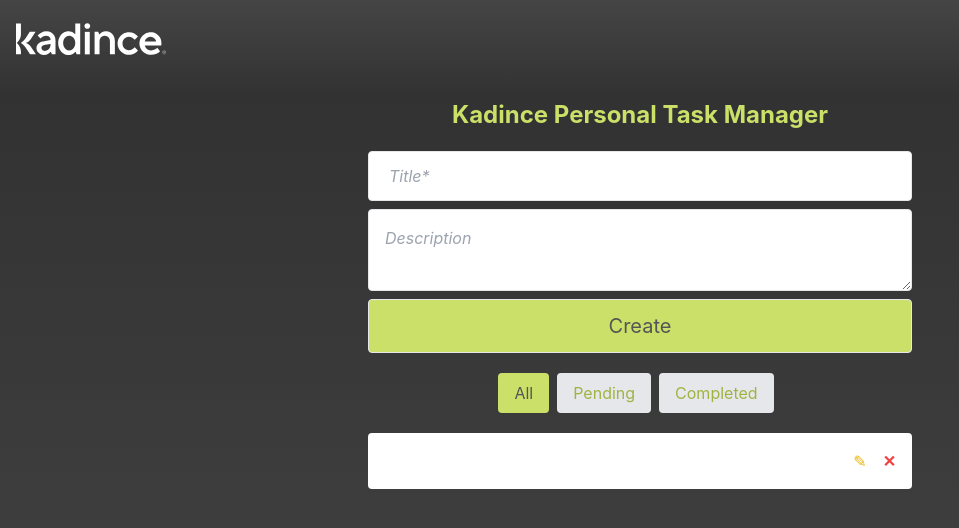
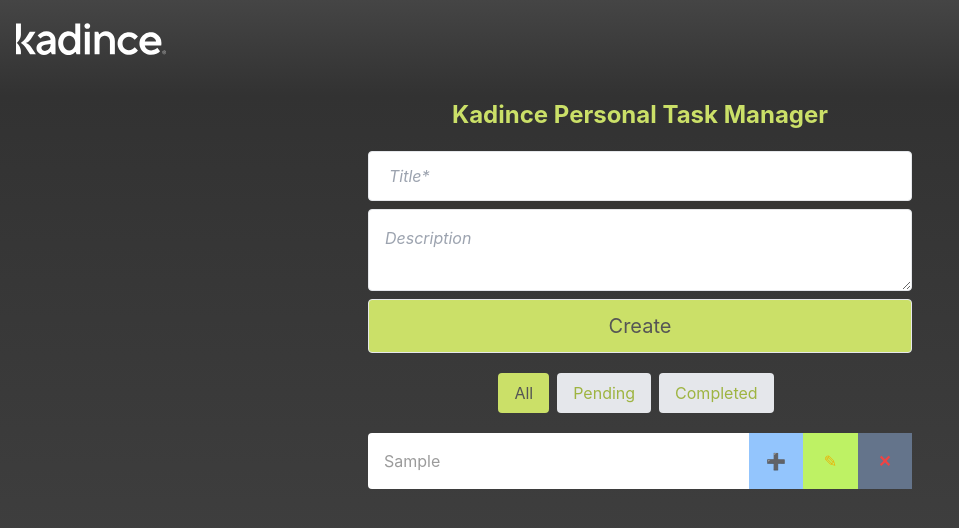
Before and after one commit to 1lucascq/todo-kadince, a React (Create React App) app: page / in a window 1280 px wide. Both pictures are taken after typing "Sample", "Sample" into the empty fields and a click on the button "Create". Shown: the top 528 px of the page, without its empty margins (0-959 px from the left). Built offline with nearby package versions, Linux system fonts and the light colour scheme.

Commit message:
reafactor: update TodoItem component
- Now it uses Modal and TodoForm for editing
- New modal to confirm code deletion
- Enhance general code readability

```diff
--- a/src/components/TodoItem.tsx
+++ b/src/components/TodoItem.tsx
@@ -1,5 +1,7 @@
-import React, { useState, useRef, useEffect, useCallback } from 'react';
+import React, { useState } from 'react';
 import { ITodoItemProps } from '../lib/types';
+import Modal from './Modal';
+import TodoForm from './TodoForm';
 
 const TodoItem: React.FC<ITodoItemProps> = ({
     index,
@@ -8,93 +10,123 @@
     editTodo,
     deleteTodo,
 }) => {
-    const [isEditing, setIsEditing] = useState(false);
-    const [newTodoText, setNewTodoText] = useState(todo.text);
-    const inputRef = useRef<HTMLTextAreaElement>(null);
-
-	useEffect(() => {
-        if (isEditing && inputRef.current) {
-            inputRef.current.focus();
-        }
-    }, [isEditing]);
+    const [isExpanded, setIsExpanded] = useState(false);
+    const [isModalOpen, setIsModalOpen] = useState(false);
+    const [isDeleteModalOpen, setIsDeleteModalOpen] = useState(false);
 
 	const handleEdit = () => {
-        setIsEditing(true);
+        setIsModalOpen(true);
     };
 
-    const handleSave = () => {
-        if (newTodoText.trim()) {
-            editTodo(todo.id, newTodoText.trim());
+    const handleSave = (title: string, description: string) => {
+        if (title.trim()) {
+            editTodo(todo.id, title.trim(), description.trim());
         }
-        setIsEditing(false);
+        setIsModalOpen(false);
     };
 
-	const handleKeyDown = useCallback((event: React.KeyboardEvent<HTMLTextAreaElement>) => {
-		if (event.key === 'Enter') {
-            handleSave();
-        }
-    }, [handleSave]);
-
     const handleCancelEdit = () => {
-        if (isEditing) {	''
-            setNewTodoText(todo.text);
-            setIsEditing(false);
-        } else {
-            deleteTodo(todo.id);
-        }
+        setIsModalOpen(false);
     };
 
     const handleComplete = () => {
         toggleComplete(todo.id);
     };
 
-	const renderEditOrSaveButton = () => {
-        if (isEditing) {
-            return (
-                <button className="text-yellow-500 mr-4" onClick={handleSave} data-testid={`save-todo-btn-${index}`}>
-                    💾
-                </button>
-            );
-        } else {
-            return (
-                <button className="text-yellow-500 mr-4" onClick={handleEdit} data-testid={`edit-todo-btn-${index}`}>
-                    ✎
-                </button>
-            );
-        }
+    const showMore = () => {
+        setIsExpanded(!isExpanded);
+    };
+
+    const confirmDelete = () => {
+        deleteTodo(todo.id);
+        setIsDeleteModalOpen(false);
+    };
+
+    const closeDeleteModal = () => {
+        setIsDeleteModalOpen(false);
+    };
+
+    const handleDelete = () => {
+        setIsDeleteModalOpen(true);
     };
 
     return (
-        <li className={`flex items-center justify-between mb-2 p-4 rounded ${todo.completed ? 'bg-kBg-light' : 'bg-white' }`}>
-            {isEditing ? (
-                <textarea
-                    ref={inputRef}
-                    className="fill-current flex-1 mr-4 px-1"
-                    value={newTodoText}
-                    onChange={(e) => setNewTodoText(e.target.value)}
-                    onKeyDown={handleKeyDown}
-					data-testid={`edit-todo-textarea-${index}`}
-				/>
-            ) : (
-                <div
-                    className={`flex-1 cursor-pointer ${todo.completed ? 'line-through text-gray-500' : ''}`}
+        <>
+            <li
+                className={`grid grid-cols-10 rounded transition-all duration-300 ${todo.completed ? 'bg-kBg-light' : 'bg-white'} ${isExpanded ? 'max-h-96' : 'max-h-20'}`}
+            >
+                <div className="col-span-7">
+                    <p
+                        className={`p-4 cursor-pointer truncate w-full ${todo.completed ? 'line-through text-gray-500' : ''}`}
                         onClick={handleComplete}
-					data-testid={`complete-todo-btn-${index}`}
+                        data-testid={`todo-${index}`}
                     >
-                    <span data-testid={`todo-${index}`}>{todo.text}</span>
+                        {todo.title}
+                    </p>
+                    {isExpanded && (
+						<p
+							className={`p-4 text-justify break-words ${todo.completed ? 'line-through text-gray-500' : ''}`}
+						>
+							{todo.description}
+						</p>
+                    )}
                 </div>
-            )}
-            <div>
-                {renderEditOrSaveButton()}
+                <div className="col-span-3 flex justify-around">
                     <button
-                    className="text-red-500 font-bold"
-                    onClick={handleCancelEdit}
+                        className="text-red-500 font-bold flex-1 bg-blue-300"
+                        onClick={showMore}
+                        data-testid={`show-more-btn-${index}`}
+                    >
+                        {isExpanded ? '➖' : '➕'}
+                    </button>
+
+                    <button
+                        className="text-yellow-500 flex-1 bg-lime-300"
+                        onClick={handleEdit}
+                        data-testid={`edit-todo-btn-${index}`}
+                    >
+                        ✎
+                    </button>
+                    <button
+                        className="text-red-500 font-bold flex-1 bg-slate-500"
+                        onClick={handleDelete}
                         data-testid={`delete-todo-btn-${index}`}
                     >
                         ✕
                     </button>
                 </div>
             </li>
+
+            <Modal isOpen={isModalOpen} onClose={handleCancelEdit}>
+                <TodoForm
+                    addTodo={handleSave}
+                    initialTitle={todo.title}
+                    initialDescription={todo.description}
+                />
+            </Modal>
+
+            <Modal isOpen={isDeleteModalOpen} onClose={closeDeleteModal}>
+                <div className="p-4 bg-white rounded ">
+                    <p className="text-lg font-semibold mb-4">
+                        Are you sure that you want to delete this item?
+                    </p>
+                    <div className="flex justify-center space-x-4">
+                        <button
+                            className="bg-red-500 font-semibold text-white px-4 py-2 rounded"
+                            onClick={confirmDelete}
+                        >
+                            Delete
+                        </button>
+                        <button
+                            className="bg-gray-500 font-semibold text-white px-4 py-2 rounded"
+                            onClick={closeDeleteModal}
+                        >
+                            Cancel
+                        </button>
+                    </div>
+                </div>
+            </Modal>
+        </>
     );
 };
 
```
Lines whose indentation alone changed are shown as unchanged.
